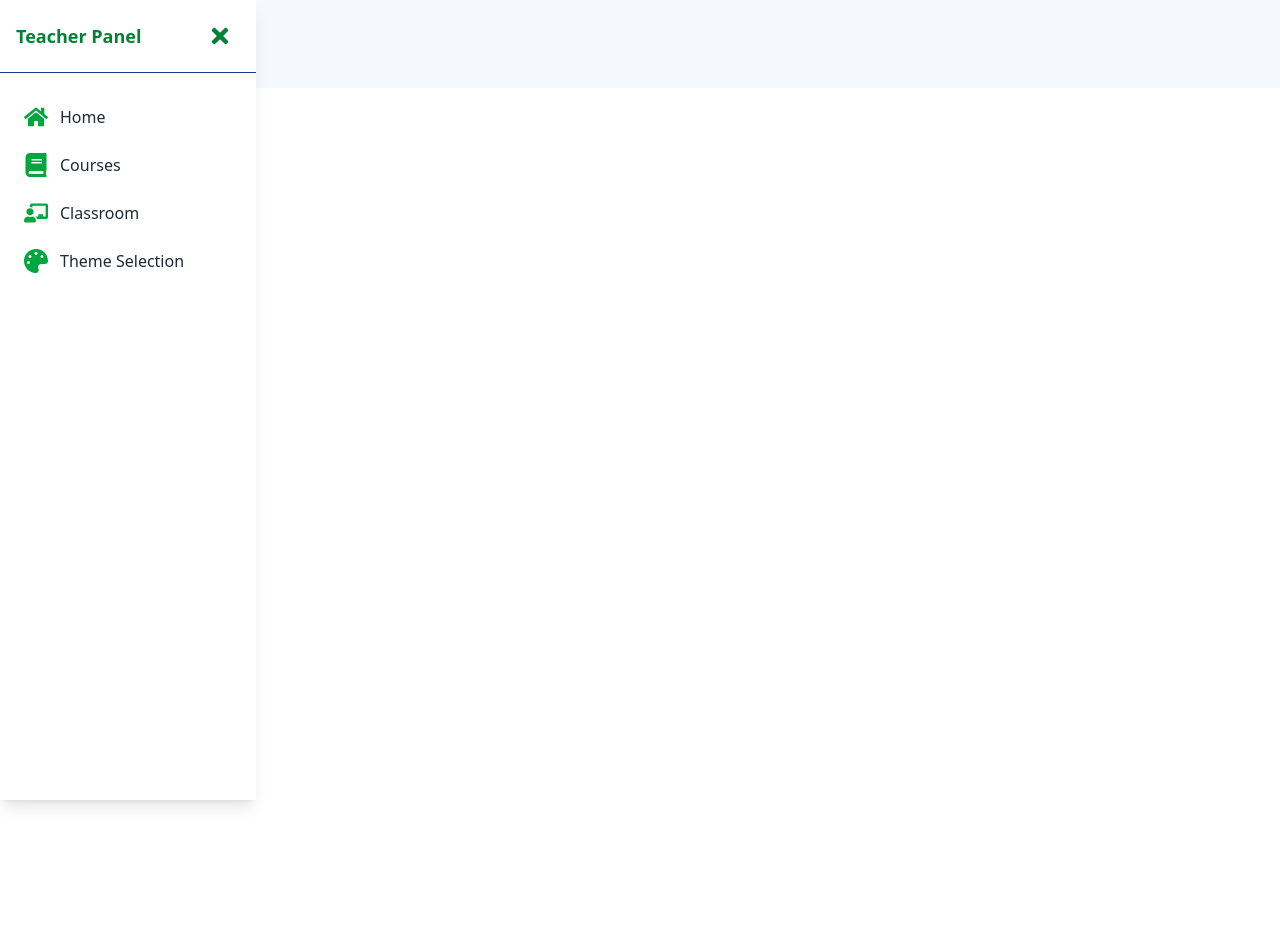
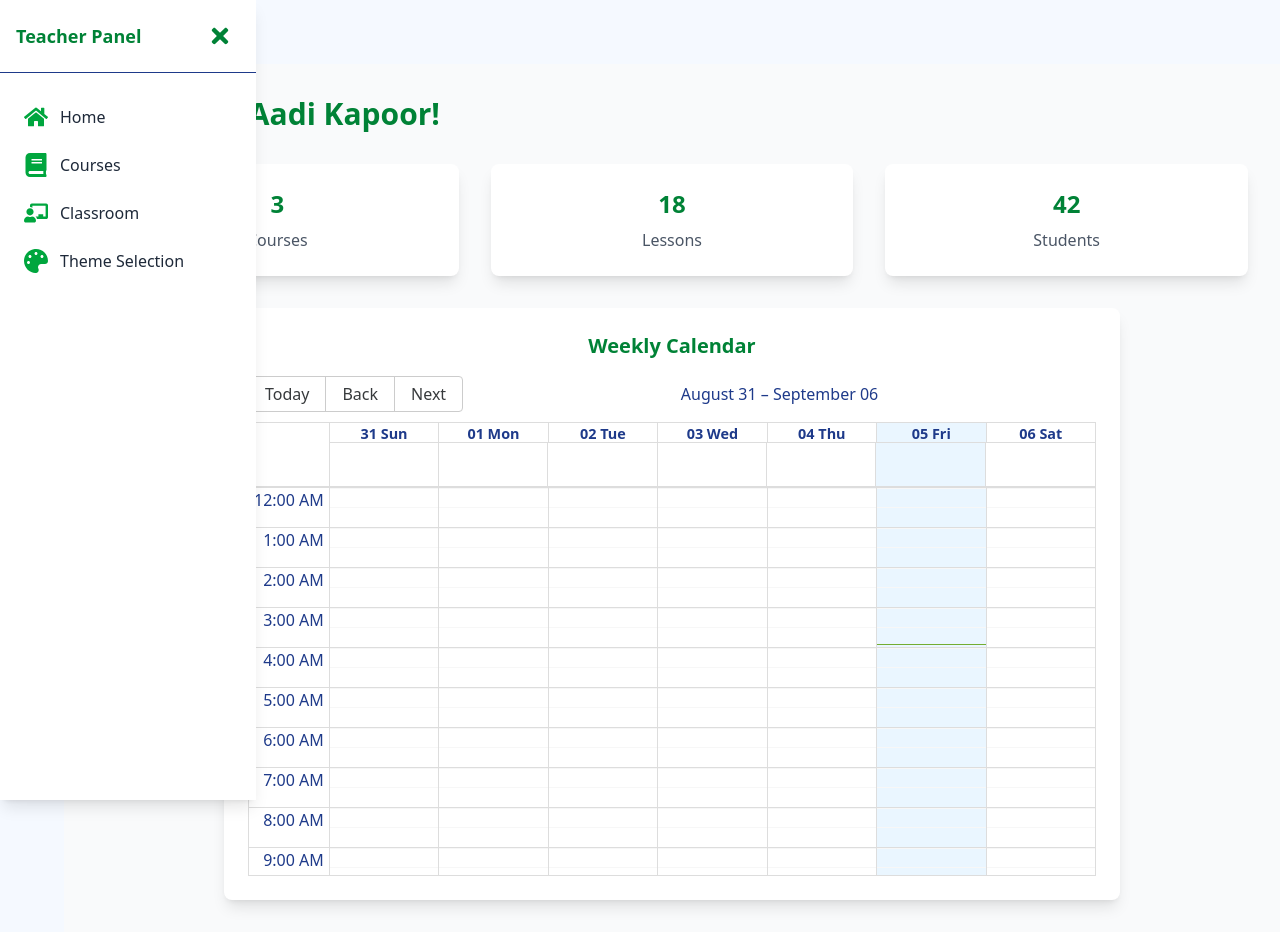
Before and after one commit to gia-thinh-nguyen/FIT2101-Team7-2, a Next.js app in the folder lms-team7/: page /teacher in a window 1280 px wide. Before the commit the page ends 800 px from the top, so only its background shows below. Built offline with nearby package versions, Linux system fonts and the light colour scheme.

Commit message:
I have made changes to the teacher dashboard, for the homepage I have added information which displays the amount of courses the teacher controls, as well as the lessons and students. I have also added a calendar so the teacher can plan out their week

```diff
--- a/lms-team7/app/(routes)/teacher/page.jsx
+++ b/lms-team7/app/(routes)/teacher/page.jsx
@@ -1,9 +1,104 @@
-import React from 'react'
+"use client";
+import React, { useState } from "react";
+import { Calendar, dateFnsLocalizer } from "react-big-calendar";
+import format from "date-fns/format";
+import parse from "date-fns/parse";
+import startOfWeek from "date-fns/startOfWeek";
+import getDay from "date-fns/getDay";
+import enUS from "date-fns/locale/en-US";
+import "react-big-calendar/lib/css/react-big-calendar.css";
 
-const page = () => {
+const locales = {
+  "en-US": enUS,
+};
+
+const localizer = dateFnsLocalizer({
+  format,
+  parse,
+  startOfWeek,
+  getDay,
+  locales,
+});
+
+// Dummy events
+const events = [
+  {
+    title: "Daily Standup",
+    start: new Date(2025, 0, 6, 10, 0), // Jan 6, 2025, 10:00 AM
+    end: new Date(2025, 0, 6, 11, 0),
+    allDay: false,
+  },
+  {
+    title: "Sprint Review",
+    start: new Date(2025, 0, 7, 13, 0),
+    end: new Date(2025, 0, 7, 14, 0),
+    allDay: false,
+  },
+  {
+    title: "Sprint Retrospective",
+    start: new Date(2025, 0, 7, 14, 0),
+    end: new Date(2025, 0, 7, 15, 0),
+    allDay: false,
+  },
+  {
+    title: "Sprint Planning",
+    start: new Date(2025, 0, 8, 13, 0),
+    end: new Date(2025, 0, 8, 14, 0),
+    allDay: false,
+  },
+  {
+    title: "National Holiday",
+    start: new Date(2025, 0, 11, 0, 0),
+    end: new Date(2025, 0, 11, 23, 59),
+    allDay: true,
+  },
+  {
+    title: "Happy Friday!",
+    start: new Date(2025, 0, 10, 10, 0),
+    end: new Date(2025, 0, 10, 11, 0),
+    allDay: false,
+  },
+];
+
+export default function TeacherHomePage() {
+  const courses = 3;
+  const lessons = 18;
+  const students = 42;
+
   return (
-    <div>page</div>
-  )
+    <div className="min-h-screen bg-gray-50 transition-all duration-300"
+         style={{ marginLeft: '4rem' }}
+    >
+      <div className="p-8">
+        <h1 className="text-3xl font-bold text-green-700 mb-8">
+          Welcome, Aadi Kapoor!
+        </h1>
+        <div className="grid grid-cols-1 md:grid-cols-3 gap-8 mb-8">
+          <div className="bg-white shadow-lg rounded-lg p-6 flex flex-col items-center">
+            <span className="text-2xl font-semibold text-green-700">{courses}</span>
+            <span className="mt-2 text-gray-600">Courses</span>
+          </div>
+          <div className="bg-white shadow-lg rounded-lg p-6 flex flex-col items-center">
+            <span className="text-2xl font-semibold text-green-700">{lessons}</span>
+            <span className="mt-2 text-gray-600">Lessons</span>
+          </div>
+          <div className="bg-white shadow-lg rounded-lg p-6 flex flex-col items-center">
+            <span className="text-2xl font-semibold text-green-700">{students}</span>
+            <span className="mt-2 text-gray-600">Students</span>
+          </div>
+        </div>
+        {/* Weekly Calendar */}
+        <div className="bg-white shadow-lg rounded-lg p-6 flex flex-col items-center max-w-4xl mx-auto">
+          <h2 className="text-xl font-semibold text-green-700 mb-4">Weekly Calendar</h2>
+          <Calendar
+            localizer={localizer}
+            events={events}
+            defaultView="week"
+            views={["week"]}
+            style={{ height: 500, width: "100%" }}
+          />
+        </div>
+      </div>
+    </div>
+  );
 }
-
-export default page
--- a/lms-team7/package.json
+++ b/lms-team7/package.json
@@ -11,11 +11,15 @@
   "dependencies": {
     "@clerk/nextjs": "^6.31.9",
     "daisyui": "^5.1.10",
+    "date-fns": "^4.1.0",
     "lucide-react": "^0.542.0",
     "mongoose": "^8.18.1",
     "next": "^15.5.2",
     "react": "19.1.0",
+    "react-big-calendar": "^1.19.4",
+    "react-calendar": "^6.0.0",
     "react-dom": "19.1.0",
+    "react-icons": "^5.5.0",
     "recharts": "^3.2.1"
   },
   "devDependencies": {
```
Also changed, not shown: 1 other file (tests, documents, lock files or other folders).
